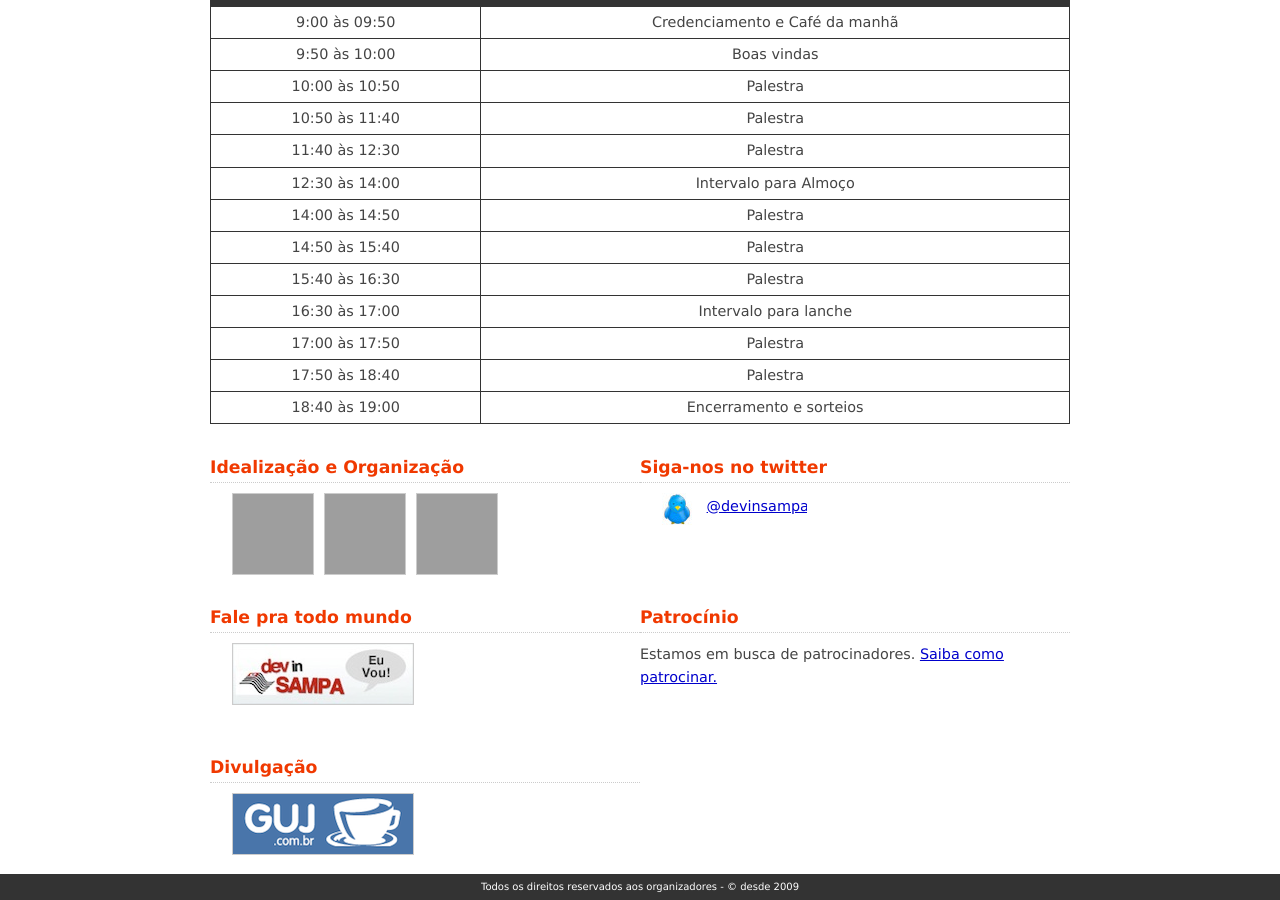
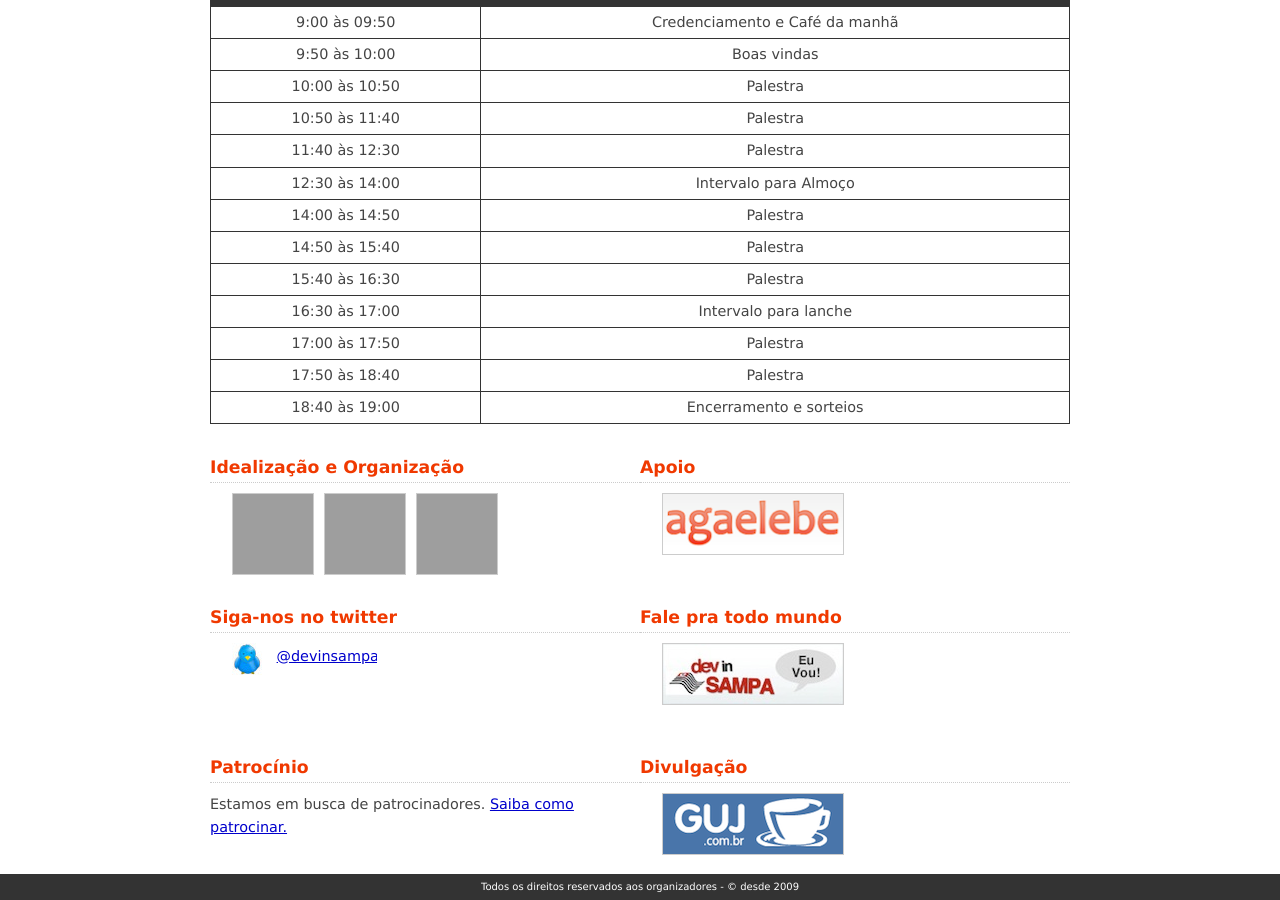
Before and after one commit to devinsampa/devinsampa.github.io, a Jekyll site: the page built from index.html, in a window 1280 px wide and 900 px high, scrolled down 1249 px, cut to the strip 0-900 px from the top of the window. Built offline with Jekyll 4.4.1, drawn with Linux system fonts in a browser that asks for light colours; nearby versions of some CDN libraries; grey boxes are pictures that could not be loaded.

Commit message:
adicionado apoio do agaelebe \o/

```diff
--- a/_includes/lateral.html
+++ b/_includes/lateral.html
@@ -7,12 +7,12 @@
 			<li><a href="http://twitter.com/lfcipriani" title="Siga o Luis Cipriani no Twitter" id="lfcipriani" class="hide-text">Luis Cipriani</a></li>
 		</ul>
 	</section>
-	<!--section id="apoio">
+	<section id="apoio">
 		<h2>Apoio</h2>
 		<ul>
 			<li id="agaelebe"><a href="http://www.agaelebe.com.br/" class="hide-text" title="Blog do Hugo Borges">Hugo Borges</a></li>
 		</ul>
-	</section-->
+	</section>
 	<section id="twitter">
 		<h2>Siga-nos no twitter</h2>
 		<ul>
```
